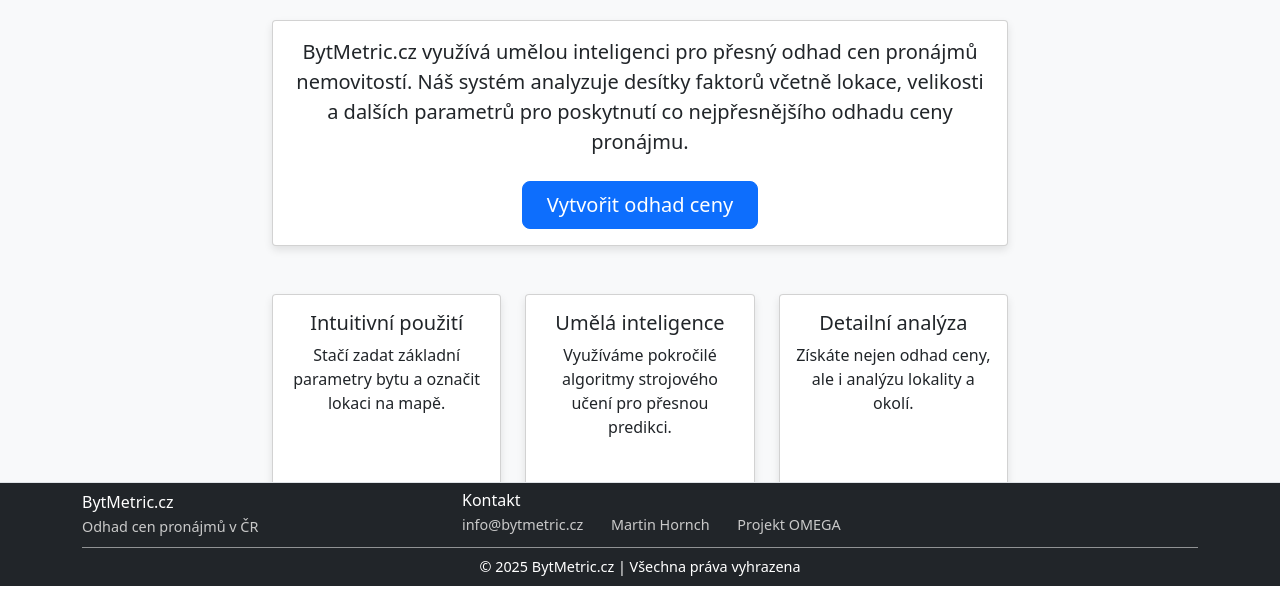
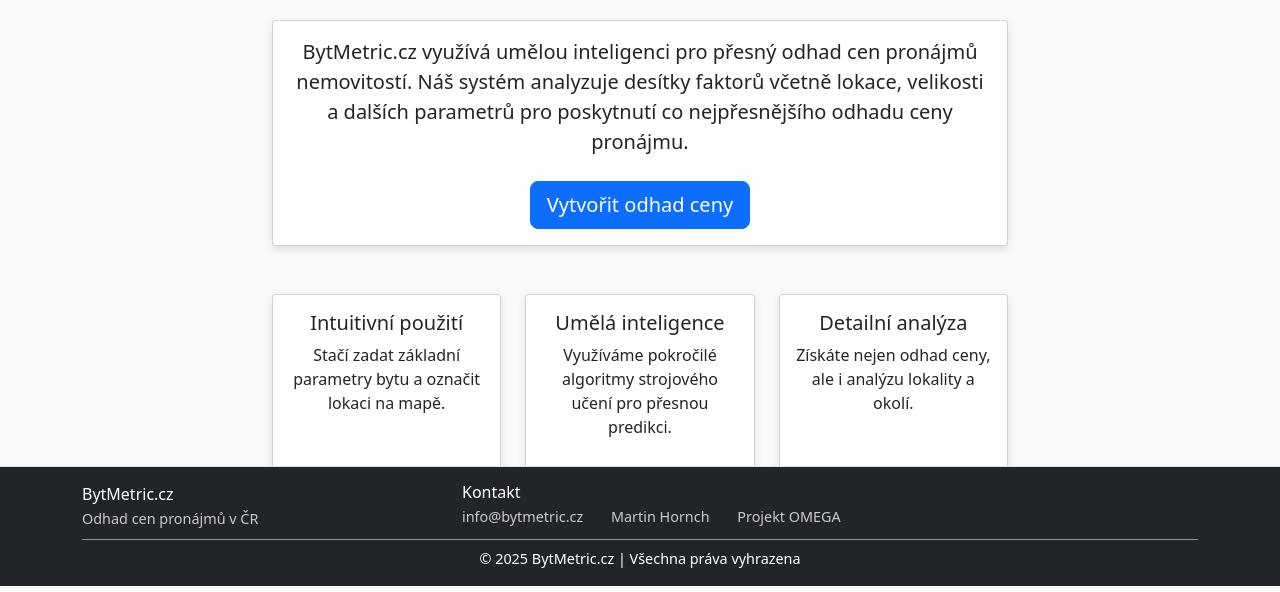
Before and after one commit to Martin-H0/2025_OmegaV2, a Flask app: page / in a window 1280 px wide. Shown: the part 214-806 px from the top of the page. Run offline with Flask 3, Linux system fonts and the light colour scheme; parts of the project's set-up code (start-up, migrations or seed data) failed here and were passed over.

Commit message:
better web

```diff
--- a/App/frontend/static/css/style.css
+++ b/App/frontend/static/css/style.css
@@ -63,10 +63,6 @@ footer .contact-info {
     margin-right: 1.5rem;
 }
 
-.btn-primary {
-    padding: 0.5rem 1.5rem;
-}
-
 .centered-logo {
     max-height: 276px;
     width: auto;
@@ -74,3 +70,8 @@ footer .contact-info {
     margin-left: auto;
     margin-right: auto;
 }
+
+.img-fluid {
+    max-width: 100%;
+    height: auto;
+}
--- a/App/frontend/templates/estimate.html
+++ b/App/frontend/templates/estimate.html
@@ -98,11 +98,11 @@
                 <div class="alert alert-secondary">
                     <span id="coordinates">Souřadnice: Nekliknuto</span>
                 </div>
-                <img src="{{ url_for('static', filename='media/logo/logo_BytMetric_v5_AdobeExpress.png') }}" alt="BytMetric Logo" class="centered-logo">
+                <img src="{{ url_for('static', filename='media/logo/logo_BytMetric_v5_AdobeExpress.png') }}" alt="BytMetric Logo" class="img-fluid centered-logo">
             </div>
         </div>
     </div>
-    <!-- footer -->
+
     {% include 'footer.html' %}
 
     <!-- Leaflet JS -->
--- a/App/frontend/templates/footer.html
+++ b/App/frontend/templates/footer.html
@@ -1,12 +1,11 @@
-<footer>
+<footer class="bg-dark text-white py-3">
     <div class="container">
-
         <div class="row align-items-center">
             <div class="col-md-4">
                 <h5>BytMetric.cz</h5>
                 <p class="text-muted mb-0">Odhad cen pronájmů v ČR</p>
             </div>
-            <div class="col-md-5 ">
+            <div class="col-md-5">
                 <h5>Kontakt</h5>
                 <span class="text-muted contact-info">info@bytmetric.cz</span>
                 <span class="text-muted contact-info">Martin Hornch</span>
--- a/App/frontend/templates/index.html
+++ b/App/frontend/templates/index.html
@@ -37,7 +37,7 @@
                 </div>
 
                 <div class="row mt-5">
-                    <div class="col-md-4">
+                    <div class="col-md-4 mb-3">
                         <div class="card h-100">
                             <div class="card-body text-center">
                                 <h3 class="h5">Intuitivní použití</h3>
@@ -45,7 +45,7 @@
                             </div>
                         </div>
                     </div>
-                    <div class="col-md-4">
+                    <div class="col-md-4 mb-3">
                         <div class="card h-100">
                             <div class="card-body text-center">
                                 <h3 class="h5">Umělá inteligence</h3>
@@ -53,7 +53,7 @@
                             </div>
                         </div>
                     </div>
-                    <div class="col-md-4">
+                    <div class="col-md-4 mb-3">
                         <div class="card h-100">
                             <div class="card-body text-center">
                                 <h3 class="h5">Detailní analýza</h3>
@@ -65,8 +65,10 @@
             </div>
         </div>
     </div>
+
     {% include 'footer.html' %}
-    <!--
+
+   <!--
     <footer class="mt-5 py-3 bg-light">
         <div class="container text-center">
             <p class="text-muted mb-0">&copy; 2023 BytMetric.cz | Autor: Martin Hornch | Projekt OMEGA</p>
@@ -74,6 +76,8 @@
     </footer>
     -->
     <!-- Bootstrap JS -->
+
+    <!-- Bootstrap JS -->
     <script src="https://cdn.jsdelivr.net/npm/bootstrap@5.3.0-alpha1/dist/js/bootstrap.bundle.min.js"></script>
 </body>
 </html>
```
Also changed, not shown: 1 other file.
